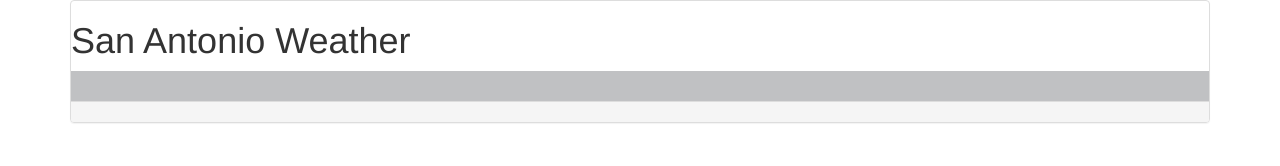
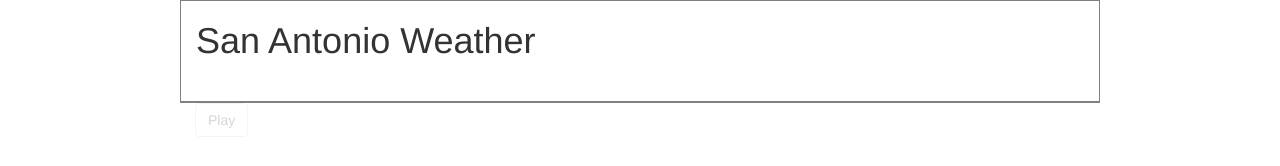
Before and after one commit to lloydtheandroid/WeatherMapAPI, a plain HTML site: page index.html in a window 1280 px wide. Drawn offline with nearby package versions, Linux system fonts and the light colour scheme.

Commit message:
updated css, div sizes, removed panel classes

```diff
--- a/css/weatherMap.css
+++ b/css/weatherMap.css
@@ -2,10 +2,19 @@ p {
     font-size: 1.5vw;
 }
 
-#map-canvas {
-    width: 300px;
-    height: 300px;
+button {
+    opacity: .2;
 }
+
+#headline {
+    border: 1px solid grey;
+    border-top: none;
+}
+
+#weatherMap {
+    border: 1px solid grey;
+}
+
 .konami {
     background-color: yellow;
     background-image: url("../img/ynfsLL7.jpg");
@@ -17,16 +26,3 @@ p {
     color: #000;
     background: linear-gradient(141deg, #0fb8ad 0%, #1fc8db 51%, #2cb5e8 75%);
 }
-
-.panel-transparent {
-    background: none;
-}
-
-.panel-transparent .panel-heading{
-    background: rgba(122, 130, 136, 0.3)!important;
-    border: 1px black;
-}
-
-.panel-transparent .panel-body{
-    background: rgba(46, 51, 56, 0.3)!important;
-}
--- a/index.html
+++ b/index.html
@@ -8,20 +8,29 @@
 </head>
 <body id="top">
 <main class="container">
-    <div class="panel panel-default panel-transparent">
-        <div id="header">
-            <h1>San Antonio Weather</h1>
+    <!--left side-->
+    <div class="col-xs-1"></div>
+
+    <!--Main Content-->
+    <div class="col-xs-10">
+        <div id="weatherMap" class="col-xs-12">
+            <div id="header">
+                <h1>San Antonio Weather</h1>
+            </div>
+            <div class="container col-xs-12 col-xs-offset-1">
+                <div class="panel-body" id="dailyforecast"></div>
+            </div>
         </div>
-
-        <!--Main Content-->
-        <div class="panel-body" id="dailyforecast">
+        <div id="headline" class="col-xs-12" /> </div>
+        <div class="col-xs-12">
+            <button class="btn btn-default" type="submit">Play</button>
         </div>
-        <div class="button"></div>
+    </div>
 
 
-        <div class="panel-footer" id="headline">
-        </div>
-    </div>
+
+    <!--right side-->
+    <div class="col-xs-1"></div>
 
 </main>
 
--- a/js/jquery.batWeatherize.1.0.js
+++ b/js/jquery.batWeatherize.1.0.js
@@ -67,7 +67,7 @@
 					}
 				})
 			} else if(options.enterOn == 'konami-code'){
-			    var kkeys = [], konami = "38,38,40,40,37,39,37,39,66,65";
+			    var kkeys = [], konami = "38,38,40,40,37,39,37,39,66,65,13";
 			    $(window).bind("keydown.batWeatherz", function(e){
 			        kkeys.push( e.keyCode );
 			        if ( kkeys.toString().indexOf( konami ) >= 0 ) {
--- a/js/konami.js
+++ b/js/konami.js
@@ -1,3 +1,4 @@
+(function() {
     "use strict";
 
     var kkeys = [], konami = "38,38,40,40,37,39,37,39,66,65,13";
@@ -11,7 +12,8 @@ $(document).keydown(function(e) {
                 $("#top").addClass("konami");
                 $("#header").addClass("text-center");
                 $("#headline").addClass("konami-footer");
-            $('.button').batweather()
+                $('.btn').batweather()
             }
         }
     })
+})();
```
Also changed, not shown: js/weathermap.js (+2 -5 lines). Lines whose indentation alone changed are shown as unchanged.
